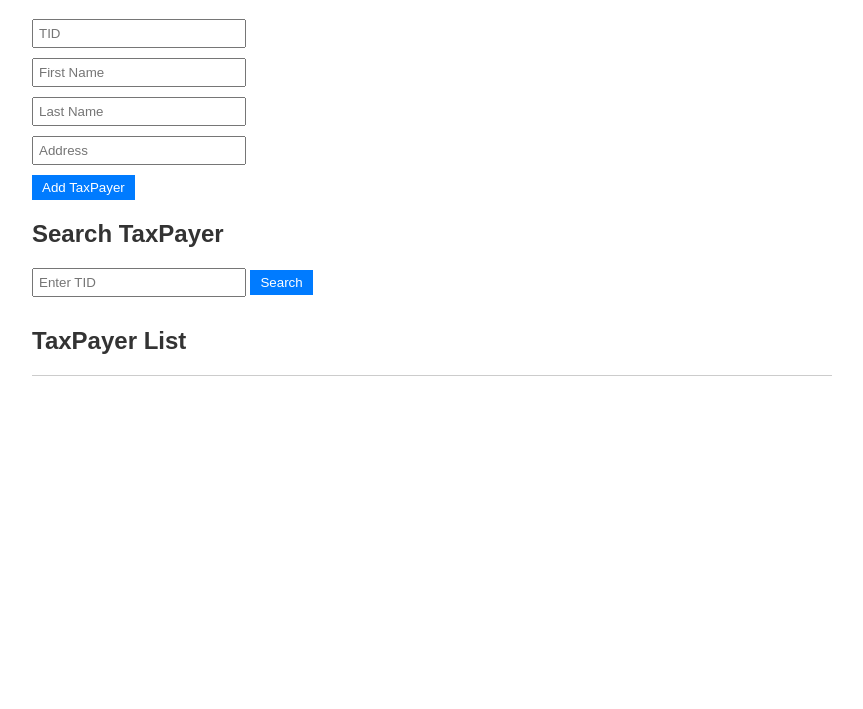
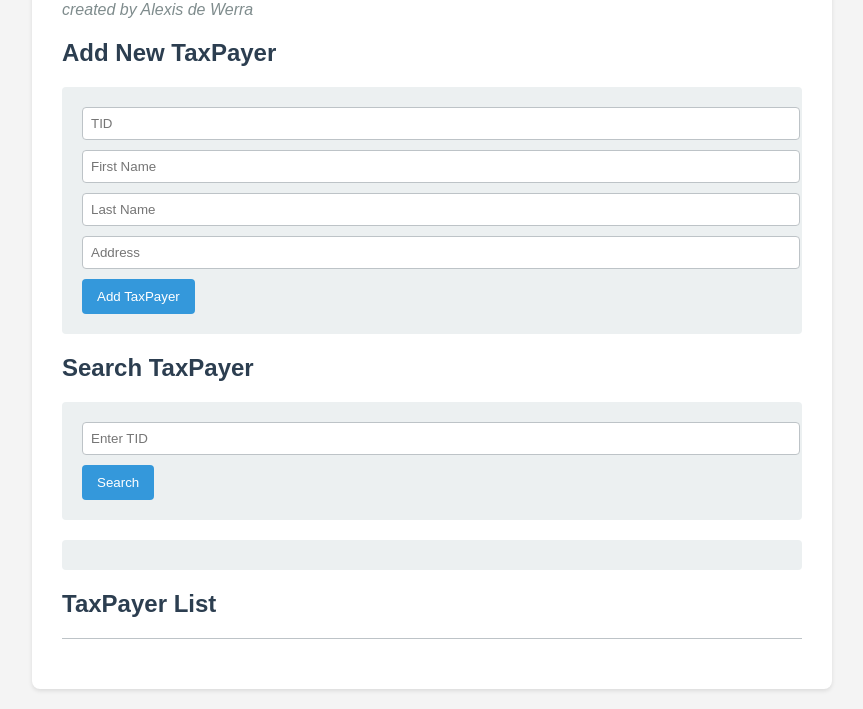
Before and after one commit to GEMS-Gallery/taxtracker-pro-0191f72b1fca, a website built with Vite: page frontend/index.html in a window 1280 px wide. Shown: the part 129-838 px from the top of the page, without its empty margins (208-1071 px from the left). Before the commit the page ends 800 px from the top, so only its background shows below. Built offline with nearby package versions, Linux system fonts and the light colour scheme; what @dfinity/agent would draw is missing.

Commit message:
0191f72e-8d56-766b-b80b-6285ac214825

```diff
--- a/frontend/index.html
+++ b/frontend/index.html
@@ -6,40 +6,68 @@
     <title>TaxPayer Management App</title>
     <style>
         body {
-            font-family: Arial, sans-serif;
+            font-family: 'Arial', sans-serif;
             max-width: 800px;
             margin: 0 auto;
             padding: 20px;
+            background-color: #f4f4f4;
+            color: #333;
+        }
+        .container {
+            background-color: #ffffff;
+            padding: 30px;
+            border-radius: 8px;
+            box-shadow: 0 2px 4px rgba(0,0,0,0.1);
         }
         h1, h2 {
-            color: #333;
+            color: #2c3e50;
+        }
+        .subtitle {
+            font-style: italic;
+            color: #7f8c8d;
+            margin-bottom: 20px;
         }
         form {
             margin-bottom: 20px;
+            background-color: #ecf0f1;
+            padding: 20px;
+            border-radius: 4px;
         }
         input {
             margin-bottom: 10px;
-            padding: 5px;
-            width: 200px;
+            padding: 8px;
+            width: 100%;
+            border: 1px solid #bdc3c7;
+            border-radius: 4px;
         }
         button {
-            padding: 5px 10px;
-            background-color: #007bff;
+            padding: 10px 15px;
+            background-color: #3498db;
             color: white;
             border: none;
+            border-radius: 4px;
             cursor: pointer;
+            transition: background-color 0.3s;
         }
         button:hover {
-            background-color: #0056b3;
+            background-color: #2980b9;
         }
         #taxPayerList {
-            border-top: 1px solid #ccc;
+            border-top: 1px solid #bdc3c7;
             padding-top: 20px;
+        }
+        #searchResult, #taxPayerList div {
+            background-color: #ecf0f1;
+            padding: 15px;
+            margin-bottom: 10px;
+            border-radius: 4px;
         }
     </style>
 </head>
 <body>
+    <div class="container">
         <h1>TaxPayer Management App</h1>
+        <p class="subtitle">created by Alexis de Werra</p>
 
         <h2>Add New TaxPayer</h2>
         <form id="addTaxPayerForm">
@@ -59,6 +87,7 @@
 
         <h2>TaxPayer List</h2>
         <div id="taxPayerList"></div>
+    </div>
 
     <script type="module" src="index.js"></script>
 </body>
--- a/frontend/index.js
+++ b/frontend/index.js
@@ -12,7 +12,6 @@ async function displayTaxPayers() {
             <p><strong>TID:</strong> ${taxPayer.tid}</p>
             <p><strong>Name:</strong> ${taxPayer.firstName} ${taxPayer.lastName}</p>
             <p><strong>Address:</strong> ${taxPayer.address}</p>
-            <hr>
         `;
         taxPayerList.appendChild(div);
     });
```
Lines whose indentation alone changed are shown as unchanged.
